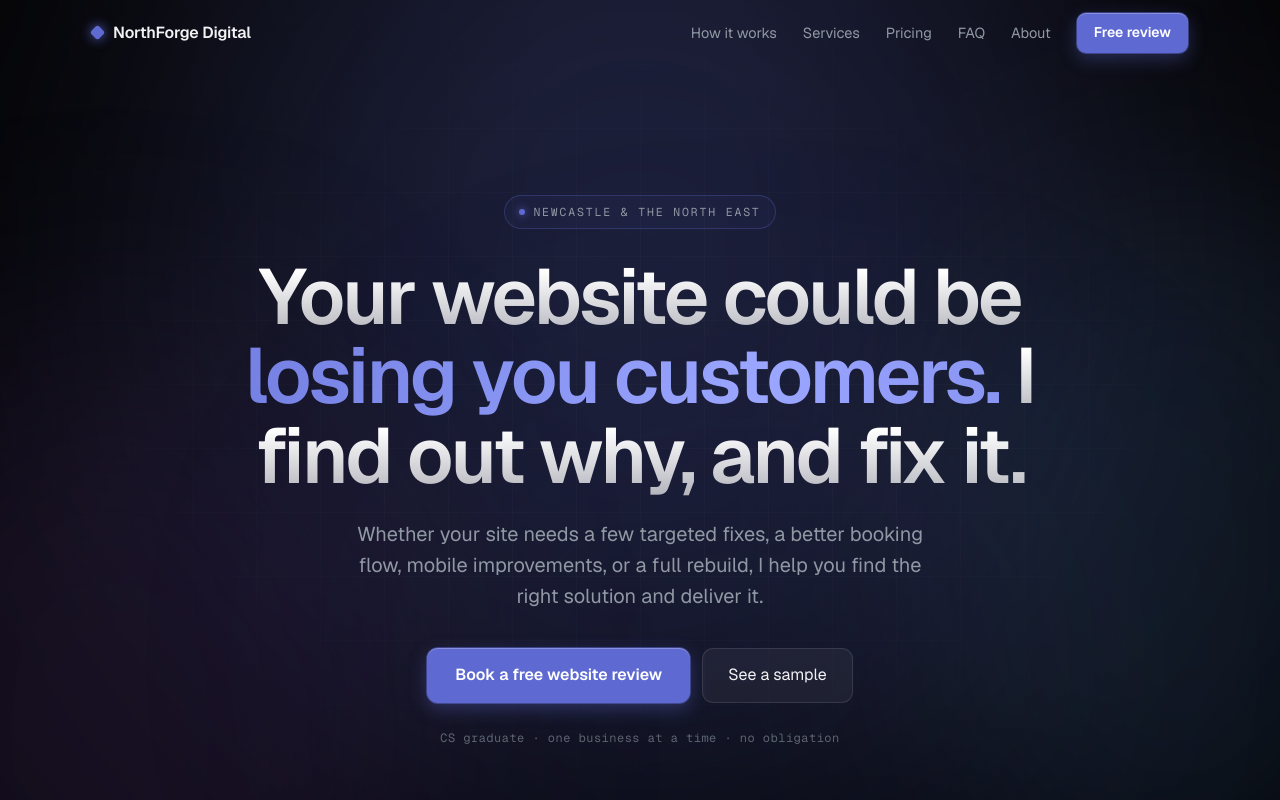
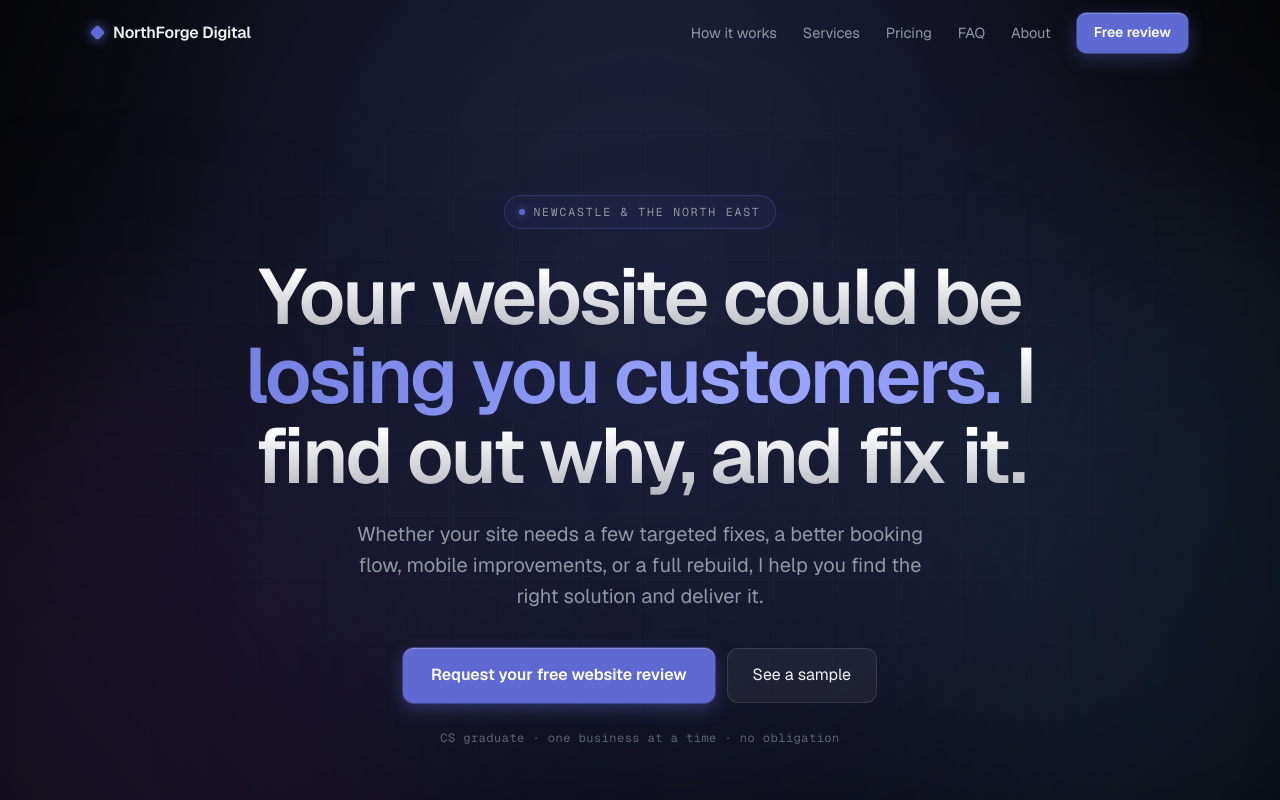
Before and after one commit to Munib123456/northforge-digital, a React (Vite) app: page / in a window 1280 px wide. Shown: the top 800 px of the page. Built offline with nearby package versions, Linux system fonts and the light colour scheme.

Commit message:
Refine CTA wording and email placeholder

```diff
--- a/src/NorthForgeDigital.jsx
+++ b/src/NorthForgeDigital.jsx
@@ -15,7 +15,7 @@ import React, { useState, useEffect, useRef, useCallback } from "react";
 
 const BRAND = "NorthForge Digital";
 const OWNER = "Munib Ahmed";
-const EMAIL = "hello@northforgedigital.co.uk"; // ← change
+const EMAIL = "hello@north-forge.studio"; // ← MUST be a real inbox you can read. Until pro email is set up, use a gmail like northforgeuk@gmail.com
 const LINKEDIN = "https://linkedin.com/in/your-handle"; // ← change
 const GITHUB = "https://github.com/Munib123456"; // ← change if needed
 
@@ -284,7 +284,7 @@ export default function NorthForgeDigital() {
               </Reveal>
               <Reveal delay={230}>
                 <div style={{ display: "flex", gap: 12, flexWrap: "wrap", justifyContent: "center", marginTop: 36 }}>
-                  <a href="#contact" className="qd-btn qd-btn-primary" style={{ padding: "15px 28px", borderRadius: 11, fontSize: 16, textDecoration: "none" }}>Book a free website review</a>
+                  <a href="#contact" className="qd-btn qd-btn-primary" style={{ padding: "15px 28px", borderRadius: 11, fontSize: 16, textDecoration: "none" }}>Request your free website review</a>
                   <a href="#sample" className="qd-btn qd-btn-ghost" style={{ padding: "15px 26px", borderRadius: 11, fontSize: 16, textDecoration: "none" }}>See a sample</a>
                 </div>
               </Reveal>
@@ -520,7 +520,7 @@ export default function NorthForgeDigital() {
           <section id="contact" style={{ borderTop: "1px solid rgba(255,255,255,0.06)", padding: "clamp(64px,9vw,112px) 0 clamp(72px,10vw,120px)" }}>
             <div className="qd-wrap" style={{ maxWidth: 540 }}>
               <Reveal><div style={{ textAlign: "center" }}><Label center>Free, no obligation</Label></div></Reveal>
-              <Reveal delay={60}><h2 className="qd-grad" style={{ fontSize: "clamp(30px,4.5vw,48px)", textAlign: "center", marginBottom: 14 }}>Book your free website review</h2></Reveal>
+              <Reveal delay={60}><h2 className="qd-grad" style={{ fontSize: "clamp(30px,4.5vw,48px)", textAlign: "center", marginBottom: 14 }}>Request your free website review</h2></Reveal>
               <Reveal delay={110}><p style={{ color: FG_MUTED, fontSize: 17, textAlign: "center", maxWidth: 440, margin: "0 auto 36px" }}>Send your website. I reply with the main things worth fixing. No pressure to buy.</p></Reveal>
               <Reveal delay={160}>
                 <SpotCard pad={28}>
```
